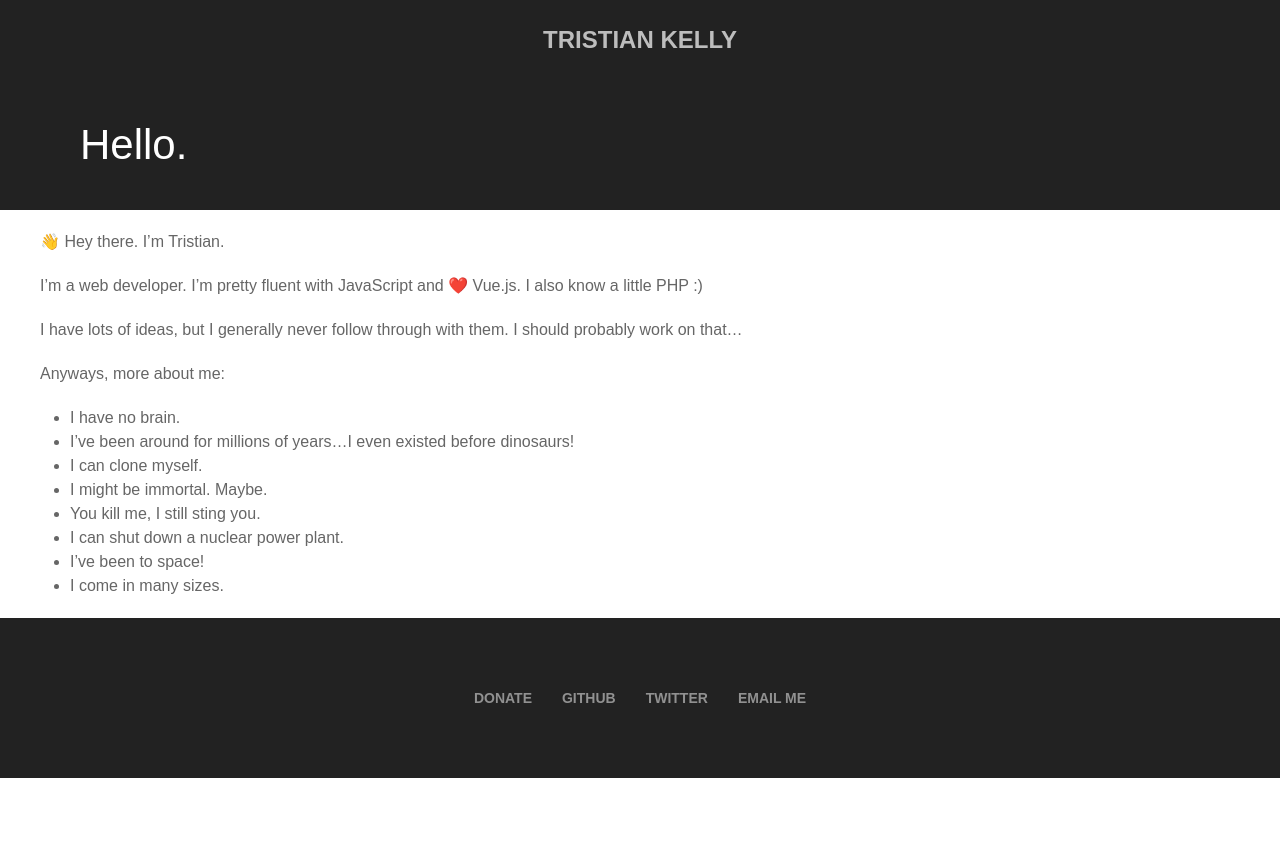
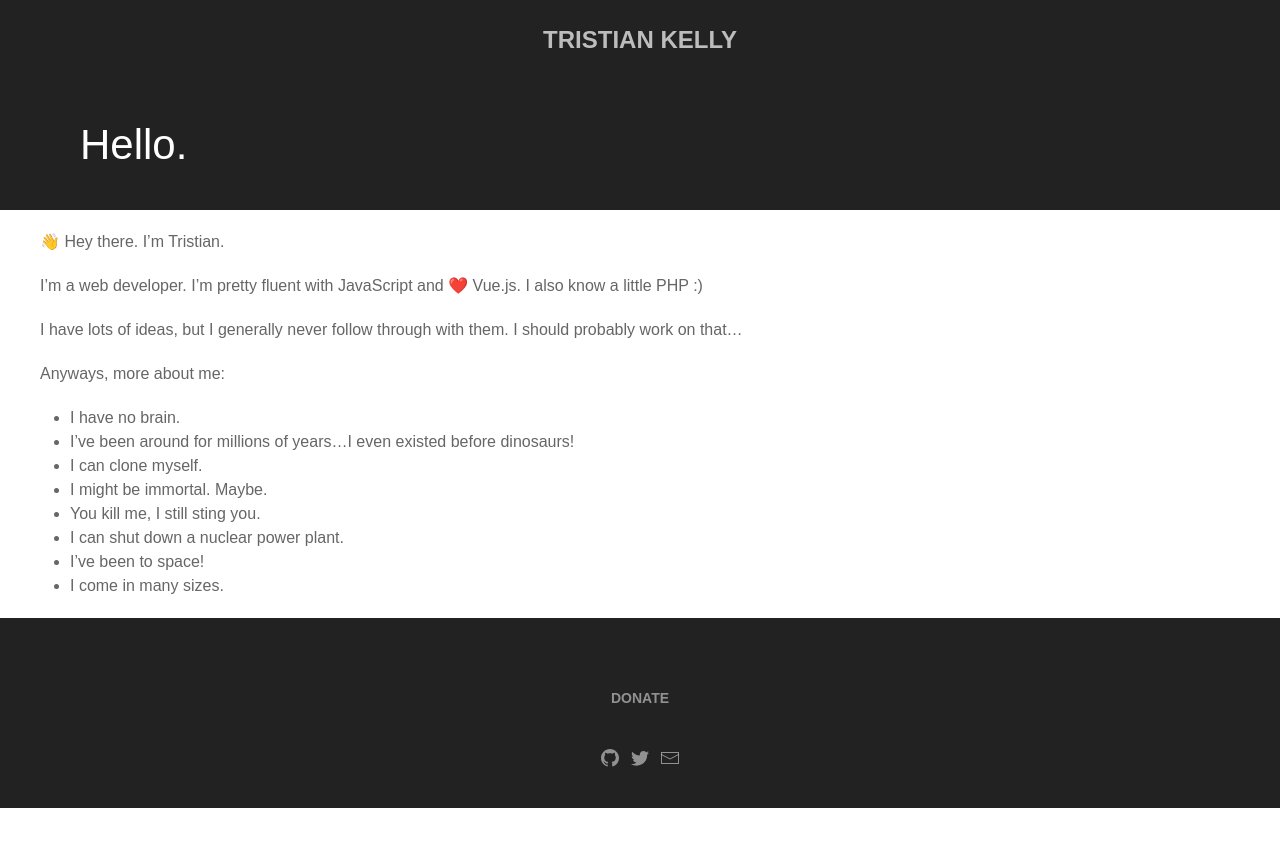
Before and after one commit to OrdinaryJellyfish/ordinaryjellyfish.github.io, a Jekyll site: the page built from index.md, in a window 1280 px wide. Shown: the top 847 px of the page. Built offline with Jekyll 4.4.1, drawn with Linux system fonts in a browser that asks for light colours; emoji names are drawn with the system emoji font; some web fonts are replaced.

Commit message:
Update footer.html

```diff
--- a/_includes/footer.html
+++ b/_includes/footer.html
@@ -1,10 +1,12 @@
 <footer class="uk-background-secondary uk-padding uk-light uk-panel uk-margin-top uk-flex uk-flex-bottom">
     <div class="uk-container">
-        <ul class="uk-navbar-nav uk-flex-center">
+        <ul class="uk-navbar-nav uk-flex-center uk-margin-small-bottom">
             <li><a href="/donate" class="uk-text-bold uk-text-uppercase">Donate</a></li>
-            <li><a href="https://github.com/OrdinaryJellyfish" class="uk-text-bold uk-text-uppercase">GitHub</a></li>
-            <li><a href="https://twitter.com/{{ site.twitter.username }}" class="uk-text-bold uk-text-uppercase">Twitter</a></li>
-            <li><a href="mailto:tristian@thejellyfish.codes" class="uk-text-bold uk-text-uppercase">Email me</a></li>
+        </ul>
+        <ul class="uk-iconnav uk-flex-center">
+            <li><a href="https://github.com/OrdinaryJellyfish" uk-icon="github"></a></li>
+            <li><a href="https://twitter.com/{{ site.twitter.username }}" uk-icon="twitter"></a></li>
+            <li><a href="mailto:tristian@thejellyfish.codes" uk-icon="mail"></a></li>
         </ul>
     </div>
 </footer>
```
